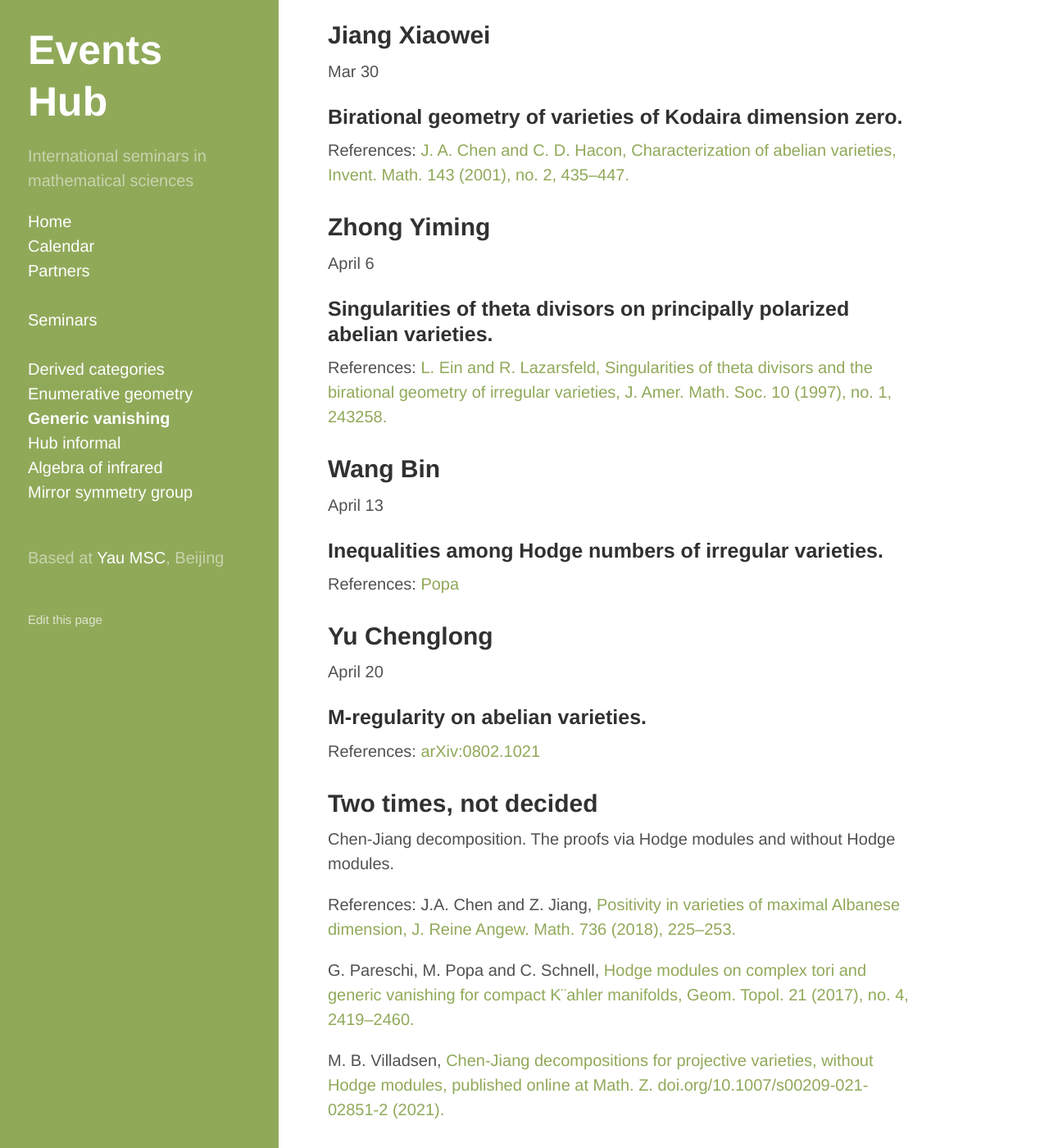
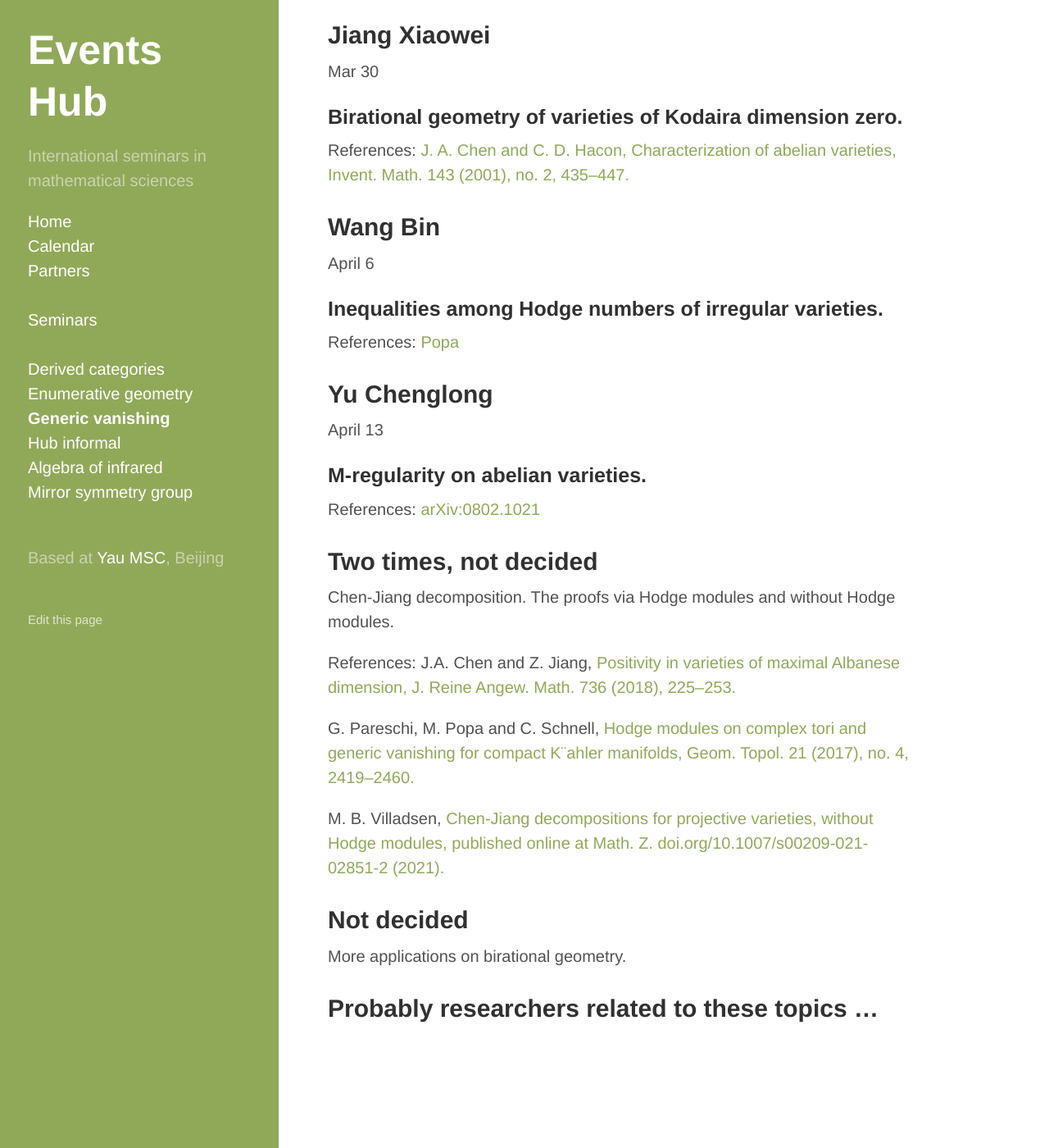
Before and after one commit to yau-msc-events/yau-msc-events.github.io, a Jekyll site: the page built from seminar-gv.md, in a window 1280 px wide and 1400 px high, scrolled down 2015 px. Shown: the whole window at 82% size. Built offline with Jekyll 4.4.1, drawn with Linux system fonts in a browser that asks for light colours.

Commit message:
Update seminar-gv.md
Cancelled Zhong Yiming's talk

```diff
--- a/seminar-gv.md
+++ b/seminar-gv.md
@@ -70,25 +70,19 @@ Mar 30
 
 References: [J. A. Chen and C. D. Hacon, Characterization of abelian varieties, Invent. Math. 143 (2001), no. 2, 435–447.](https://arxiv.org/pdf/math/9903184.pdf)
 
-## Zhong Yiming
-
-April 6
-
-### Singularities of theta divisors on principally polarized abelian varieties.
-
-References: [L. Ein and R. Lazarsfeld, Singularities of theta divisors and the birational geometry of irregular varieties, J. Amer. Math. Soc. 10 (1997), no. 1, 243258.](https://www.ams.org/journals/jams/1997-10-01/S0894-0347-97-00223-3/S0894-0347-97-00223-3.pdf)
 
 ## Wang Bin
 
-April 13
+April 6
 
 ### Inequalities among Hodge numbers of irregular varieties.
 
 References: [Popa](https://people.math.harvard.edu/~mpopa/papers/cdf.pdf)
 
+
 ## Yu Chenglong
 
-April 20
+April 13
 
 ### M-regularity on abelian varieties.
 
```
